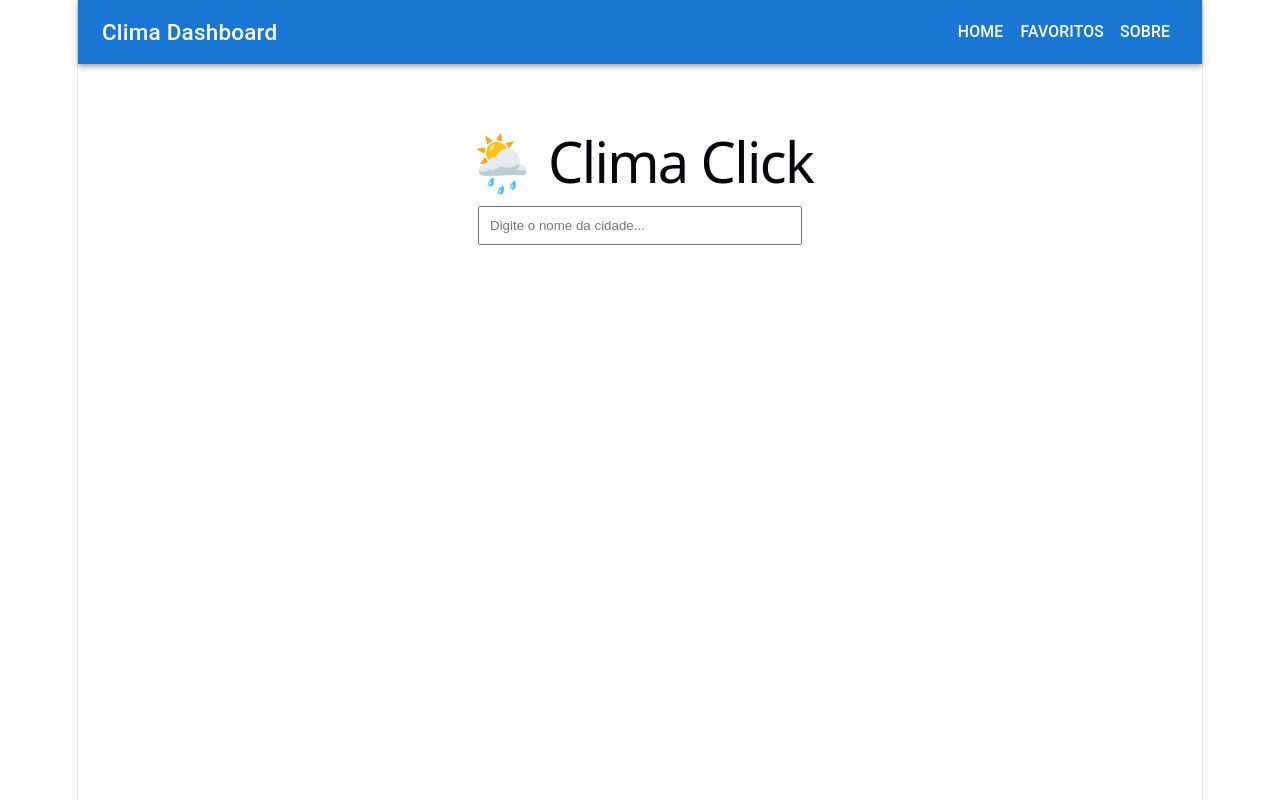
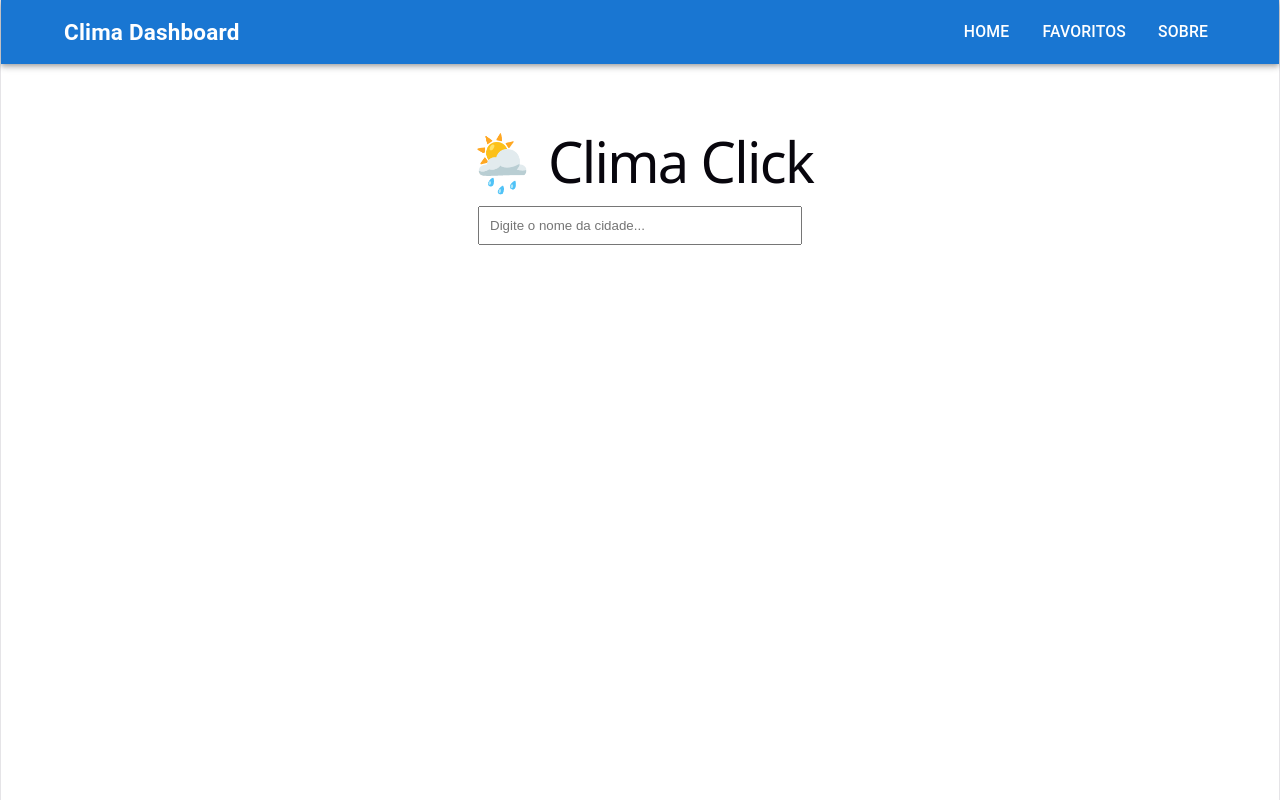
Before and after one commit to lanussehelena/climaclick, a React (Vite) app: page / in a window 1280 px wide. Built offline with nearby package versions, Linux system fonts and the light colour scheme.

Commit message:
style: ajuste da navbar para ocupação total da largura

```diff
--- a/src/components/layout/Navbar.tsx
+++ b/src/components/layout/Navbar.tsx
@@ -3,24 +3,39 @@ import {
   Toolbar,
   Typography,
   Button,
+  Box,
+  Container
 } from "@mui/material";
 
 import { Link } from "react-router-dom";
 
 export default function Navbar() {
   return (
-    <AppBar position="static">
+    // O AppBar sem Container por fora garante que o azul vá de ponta a ponta
+    <AppBar position="static" sx={{ backgroundColor: '#1976d2', width: '100%' }}>
+      <Container maxWidth="lg">
+
+        {/* O Container aqui dentro mantém o texto e botões alinhados ao conteúdo do resto do site */}
       <Toolbar
+      disableGutters
         sx={{
           display: "flex",
+          flexDirection:{xs: "column", md: "row"},
+          alignItems: "center",
           justifyContent: "space-between",
+          py: {xs: 1.5, sm: 0},
+          gap: {xs:1, md: 0 }
         }}
       >
-        <Typography variant="h6">
+        <Typography variant="h6"
+        component="div"
+        sx={{fontWeight: "bold",
+          fontSize: {xs: "1.1rem" , sm: "1.25rem"}
+        }}>
           Clima Dashboard
         </Typography>
 
-        <div>
+        <Box sx={{ display: "flex", gap: {xs: 1, sm: 2} }}>
           <Button
             color="inherit"
             component={Link}
@@ -44,8 +59,9 @@ export default function Navbar() {
           >
             Sobre
           </Button>
-        </div>
+        </Box>
       </Toolbar>
+      </Container>
     </AppBar>
   );
 }
--- a/src/index.css
+++ b/src/index.css
@@ -51,7 +51,7 @@
 }
 
 #root {
-  width: 1126px;
+  width: 100%;
   max-width: 100%;
   margin: 0 auto;
   text-align: center;
@@ -64,6 +64,8 @@
 
 body {
   margin: 0;
+  padding: 0;
+  width: 100%;
 }
 
 h1,
```
